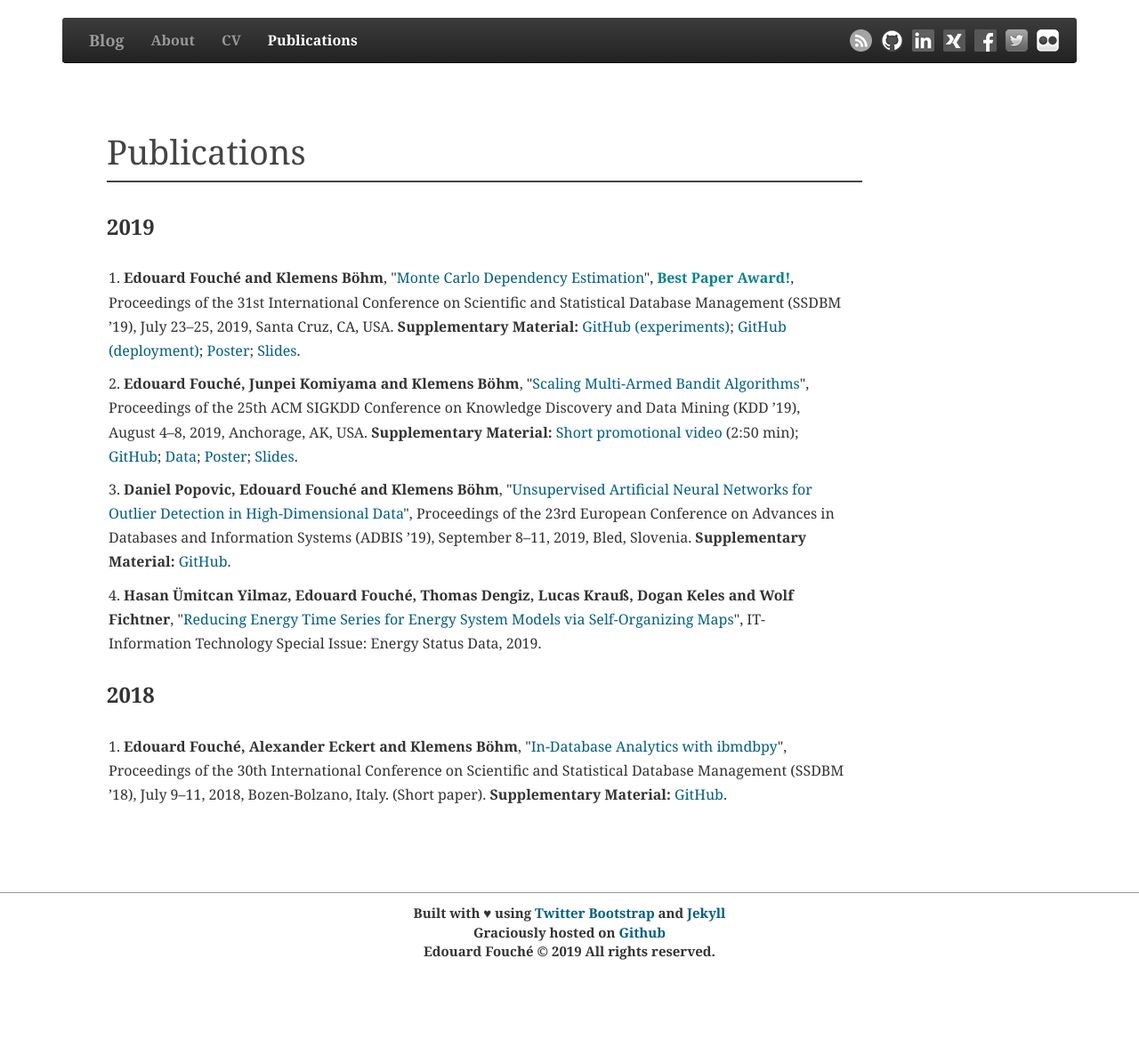
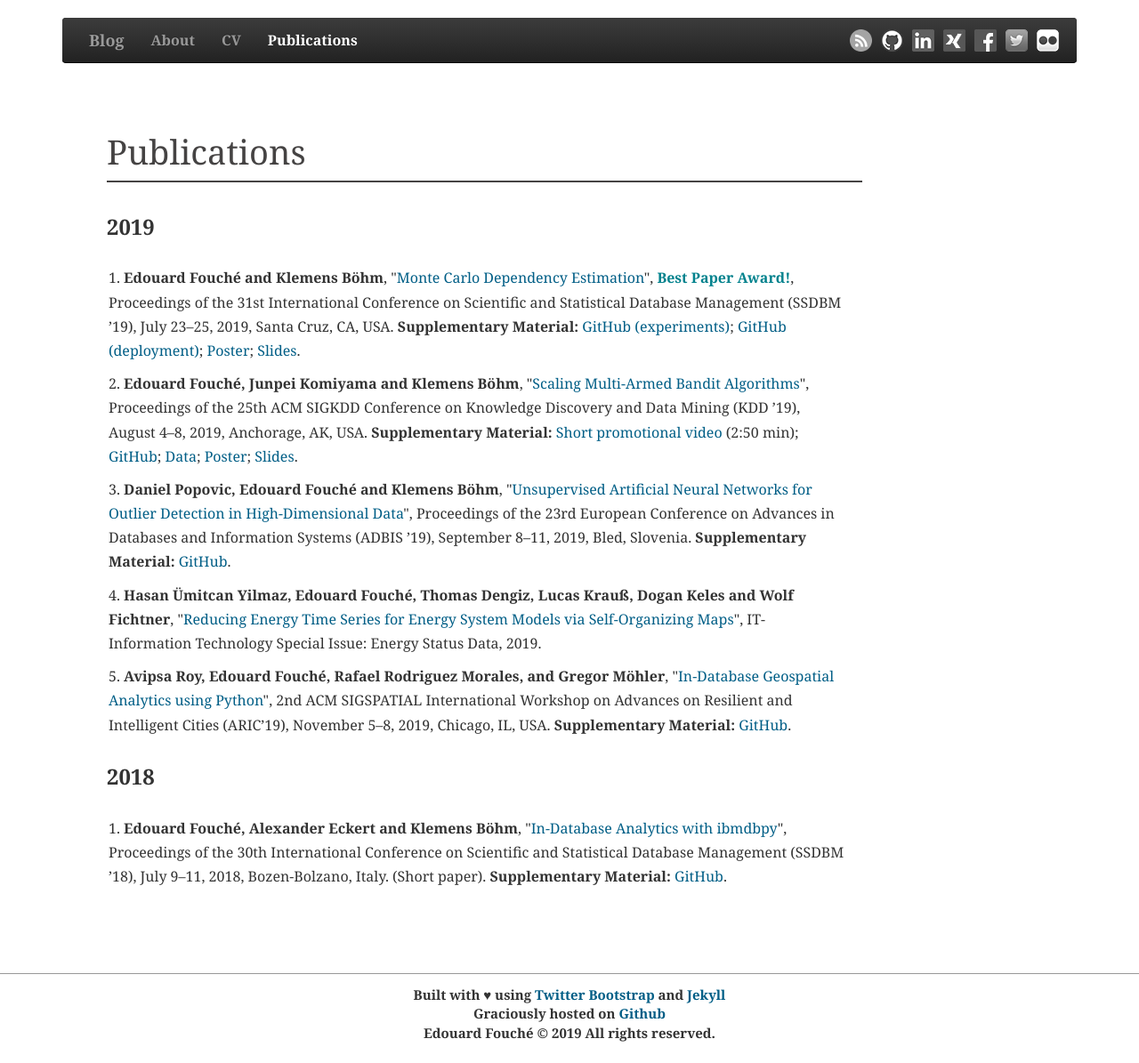
Before and after one commit to edouardfouche/edouardfouche.github.io, a Jekyll site: the page built from publications.md, in a window 1280 px wide. Shown: the whole page at 89% size. Built offline with Jekyll 4.4.1, drawn with Linux system fonts in a browser that asks for light colours; nearby versions of some CDN libraries; before the commit the page ends 1103 px from its top, so only the background shows below that.

Commit message:
add ibmdbpy-spatial publication

```diff
--- a/_layouts/publications.html
+++ b/_layouts/publications.html
@@ -31,28 +31,34 @@
 
               <div class="information-line">
                 <p>
-                1. <b>Edouard Fouché and Klemens Böhm</b>, "<a href="/MCDE_FOUCHE_SSDBM19.pdf" target="_blank">Monte Carlo Dependency Estimation</a>", <span style="color:#00828d"><b>Best Paper Award!</b></span>, Proceedings of the 31st International Conference on Scientific and Statistical Database Management (SSDBM ’19), July 23–25, 2019, Santa Cruz, CA, USA.
-                <b> Supplementary Material:</b> <a href="https://github.com/edouardfouche/MCDE-experiments" target="_blank">GitHub (experiments)</a>; <a href="https://github.com/edouardfouche/MCDE" target="_blank">GitHub (deployment)</a>; <a href="/POSTER_MCDE_SSDBM19.pdf" target="_blank">Poster</a>; <a href="/SLIDES_MCDE_SSDBM19.pdf" target="_blank">Slides</a>.
+                1. <b>Edouard Fouché and Klemens Böhm</b>, "<a href="/publications/MCDE_FOUCHE_SSDBM19.pdf" target="_blank">Monte Carlo Dependency Estimation</a>", <span style="color:#00828d"><b>Best Paper Award!</b></span>, Proceedings of the 31st International Conference on Scientific and Statistical Database Management (SSDBM ’19), July 23–25, 2019, Santa Cruz, CA, USA.
+                <b> Supplementary Material:</b> <a href="https://github.com/edouardfouche/MCDE-experiments" target="_blank">GitHub (experiments)</a>; <a href="https://github.com/edouardfouche/MCDE" target="_blank">GitHub (deployment)</a>; <a href="/publications/POSTER_MCDE_SSDBM19.pdf" target="_blank">Poster</a>; <a href="/publications/SLIDES_MCDE_SSDBM19.pdf" target="_blank">Slides</a>.
                 </p>
               </div>
 
               <div class="information-line">
                 <p>
-                2. <b>Edouard Fouché, Junpei Komiyama and Klemens Böhm</b>, "<a href="/S-MAB_FOUCHE_KDD19.pdf" target="_blank">Scaling Multi-Armed Bandit Algorithms</a>", Proceedings of the 25th ACM SIGKDD Conference on Knowledge Discovery and Data Mining (KDD ’19), August 4–8, 2019, Anchorage, AK, USA.
-                <b>Supplementary Material:</b> <a href="https://www.youtube.com/watch?v=wVogcI3fr7Q" target="_blank">Short promotional video </a> (2:50 min); <a href="https://github.com/edouardfouche/S-MAB" target="_blank">GitHub</a>; <a href="https://www.dropbox.com/s/gyrb62ebtcmvy9h/Bioliq_S-MAB.zip" target="_blank">Data</a>; <a href="/POSTER_S-MAB_KDD19.pdf" target="_blank">Poster</a>; <a href="/SLIDES_S-MAB_KDD19.pdf" target="_blank">Slides</a>.
+                2. <b>Edouard Fouché, Junpei Komiyama and Klemens Böhm</b>, "<a href="/publications/S-MAB_FOUCHE_KDD19.pdf" target="_blank">Scaling Multi-Armed Bandit Algorithms</a>", Proceedings of the 25th ACM SIGKDD Conference on Knowledge Discovery and Data Mining (KDD ’19), August 4–8, 2019, Anchorage, AK, USA.
+                <b>Supplementary Material:</b> <a href="https://www.youtube.com/watch?v=wVogcI3fr7Q" target="_blank">Short promotional video </a> (2:50 min); <a href="https://github.com/edouardfouche/S-MAB" target="_blank">GitHub</a>; <a href="https://www.dropbox.com/s/gyrb62ebtcmvy9h/Bioliq_S-MAB.zip" target="_blank">Data</a>; <a href="/publications/POSTER_S-MAB_KDD19.pdf" target="_blank">Poster</a>; <a href="/publications/SLIDES_S-MAB_KDD19.pdf" target="_blank">Slides</a>.
                 </p>
               </div>
 
               <div class="information-line">
                 <p>
-                3. <b>Daniel Popovic, Edouard Fouché and Klemens Böhm</b>, "<a href="/NNOHD_POPOVIC_ADBIS19.pdf" target="_blank">Unsupervised Artificial Neural Networks for Outlier Detection in High-Dimensional Data</a>", Proceedings of the 23rd European Conference on Advances in Databases and Information Systems (ADBIS ’19), September 8–11, 2019, Bled, Slovenia.
+                3. <b>Daniel Popovic, Edouard Fouché and Klemens Böhm</b>, "<a href="/publications/NNOHD_POPOVIC_ADBIS19.pdf" target="_blank">Unsupervised Artificial Neural Networks for Outlier Detection in High-Dimensional Data</a>", Proceedings of the 23rd European Conference on Advances in Databases and Information Systems (ADBIS ’19), September 8–11, 2019, Bled, Slovenia.
                 <b>Supplementary Material:</b> <a href="https://github.com/Cognitana-Research/NNOHD" target="_blank">GitHub</a>.
                 </p>
               </div>
 
               <div class="information-line">
                 <p>
-                4. <b>Hasan Ümitcan Yilmaz, Edouard Fouché, Thomas Dengiz, Lucas Krauß, Dogan Keles and Wolf Fichtner</b>, "<a href="/TSR_InformationTechnology.pdf" target="_blank">Reducing Energy Time Series for Energy System Models via Self-Organizing Maps</a>", IT-Information Technology Special Issue: Energy Status Data, 2019.
+                4. <b>Hasan Ümitcan Yilmaz, Edouard Fouché, Thomas Dengiz, Lucas Krauß, Dogan Keles and Wolf Fichtner</b>, "<a href="/publications/TSR_InformationTechnology.pdf" target="_blank">Reducing Energy Time Series for Energy System Models via Self-Organizing Maps</a>", IT-Information Technology Special Issue: Energy Status Data, 2019.
+                </p>
+              </div>
+
+              <div class="information-line">
+                <p>
+                5. <b>Avipsa Roy, Edouard Fouché, Rafael Rodriguez Morales, and Gregor Möhler</b>, "<a href="/publications/ACM_SIGSPATIAL2019_ibmdbpy_AV.pdf" target="_blank">In-Database Geospatial Analytics using Python</a>", 2nd ACM SIGSPATIAL International Workshop on Advances on Resilient and Intelligent Cities (ARIC’19), November 5–8, 2019, Chicago, IL, USA. <b>Supplementary Material:</b> <a href="https://github.com/ibmdbanalytics/ibmdbpy" target="_blank">GitHub</a>.
                 </p>
               </div>
 
@@ -64,7 +70,7 @@
 
               <div class="information-line">
                 <p>
-                1. <b>Edouard Fouché, Alexander Eckert and Klemens Böhm</b>, "<a href="/IBMDBPY_FOUCHE_SSDBM18.pdf" target="_blank">In-Database Analytics with ibmdbpy</a>", Proceedings of the 30th International Conference on Scientific and Statistical Database Management (SSDBM ’18), July 9–11, 2018, Bozen-Bolzano, Italy. (Short paper). <b>Supplementary Material:</b> <a href="https://github.com/ibmdbanalytics/ibmdbpy" target="_blank">GitHub</a>.
+                1. <b>Edouard Fouché, Alexander Eckert and Klemens Böhm</b>, "<a href="/publications/IBMDBPY_FOUCHE_SSDBM18.pdf" target="_blank">In-Database Analytics with ibmdbpy</a>", Proceedings of the 30th International Conference on Scientific and Statistical Database Management (SSDBM ’18), July 9–11, 2018, Bozen-Bolzano, Italy. (Short paper). <b>Supplementary Material:</b> <a href="https://github.com/ibmdbanalytics/ibmdbpy" target="_blank">GitHub</a>.
                 </p>
               </div>
 
```
Also changed, not shown: 16 other files.
